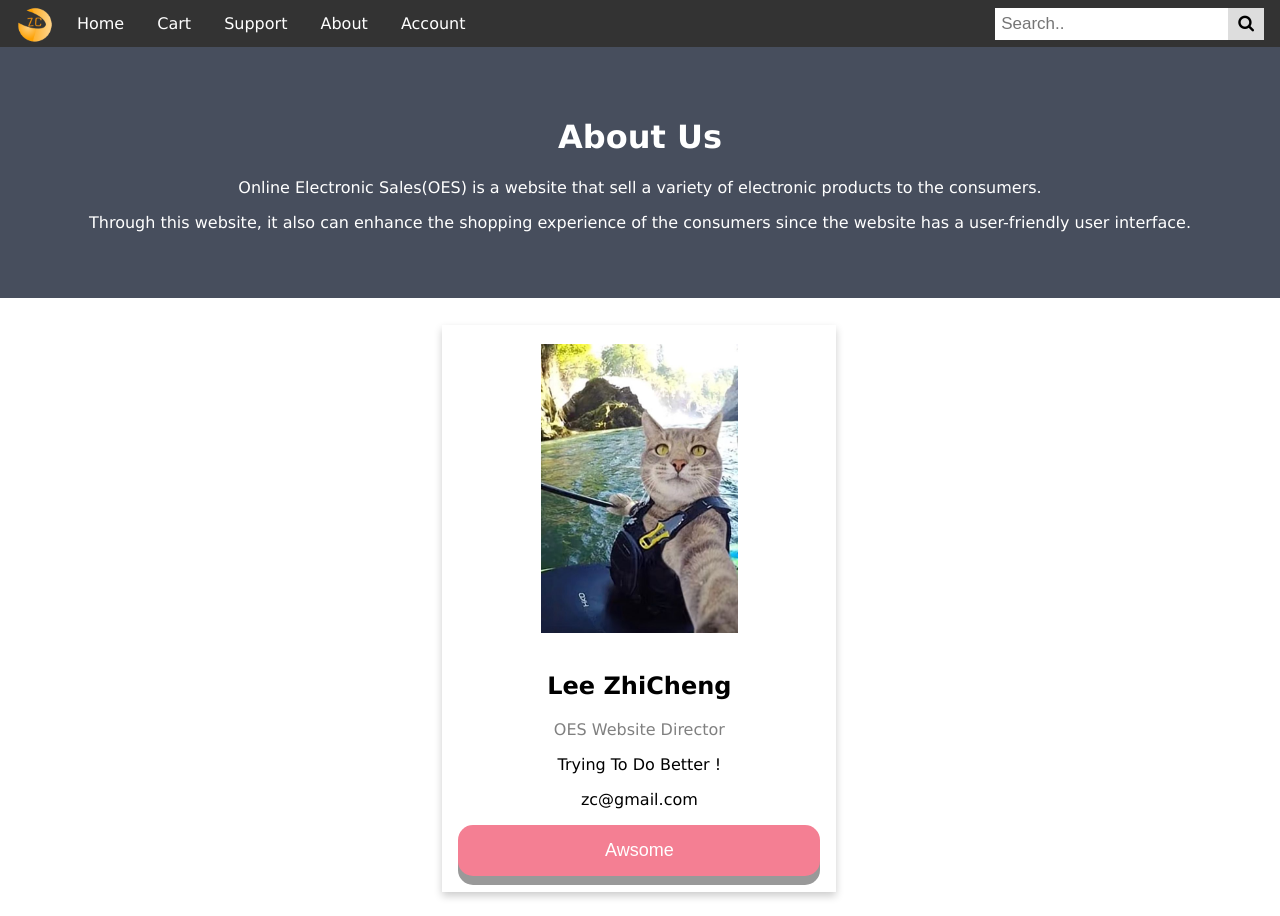
After one commit to Lee-ZC/webdev, a PHP site: page /about.php in a window 1280 px wide. The commit adds this page. Run offline with PHP 8.4, Linux system fonts and the light colour scheme; some libraries are stand-ins or nearby versions.

Commit message:
Support && About && Validation Login&Register Completed

```diff
--- /dev/null
+++ b/WebDevProject/about.php
@@ -0,0 +1,180 @@
+<!DOCTYPE html>
+<html>
+<head>
+    <script src="//cdn.jsdelivr.net/npm/sweetalert2@11"></script>
+
+
+<style>
+html {
+  box-sizing: border-box;
+}
+
+*, *:before, *:after {
+  box-sizing: inherit;
+}
+
+.column {
+  float: left;
+  width: 33.3%;
+  margin-bottom: 16px;
+  padding: 0 8px;
+}
+
+.card {
+  box-shadow: 0 4px 8px 0 rgba(0, 0, 0, 0.2);
+  margin: 8px;
+}
+
+.about-section {
+  padding: 50px;
+  text-align: center;
+  background-color: #474e5d;
+  color: white;
+}
+
+.container {
+  padding: 0 16px;
+}
+
+.container::after, .row::after {
+  content: "";
+  clear: both;
+  display: table;
+}
+
+.title {
+  color: grey;
+}
+
+.button {
+  border: none;
+  outline: 0;
+  display: inline-block;
+  padding: 8px;
+  color: white;
+  background-color: #000;
+  text-align: center;
+  cursor: pointer;
+  width: 100%;
+}
+
+.button:hover {
+  background-color: #555;
+}
+
+@media screen and (max-width: 650px) {
+  .column {
+    width: 100%;
+    display: block;
+  }
+}
+
+/*body  {
+  background-color:  #B97A6C;
+}*/
+body {
+  font-family: "Open Sans", -apple-system, BlinkMacSystemFont, "Segoe UI", Roboto, Oxygen-Sans, Ubuntu, Cantarell, "Helvetica Neue", Helvetica, Arial, sans-serif;
+}
+#myBtn {
+  display: none;
+  position: fixed;
+  bottom: 20px;
+  left: 30px;
+  z-index: 99;
+  font-size: 18px;
+  border: none;
+  outline: none;
+  background-color: red;
+  color: white;
+  cursor: pointer;
+  padding: 15px;
+  border-radius: 4px;
+}
+
+#myBtn:hover {
+  background-color: #555;
+}
+</style>
+</head>
+
+<!--website icon -->
+<link rel="icon" href="Image/ZClogo.ico" />
+
+
+<body>
+
+
+<!-- Site navigation menu -->
+<?php require_once ('header.php'); ?>
+
+<div class="about-section">
+  <h1>About Us</h1>
+  <p>Online Electronic Sales(OES) is a website that sell a variety of electronic products to the consumers.</p>
+  <p>Through this website, it also can enhance the shopping experience of the consumers since the website has a user-friendly user interface.</p>
+</div>
+
+<br>
+
+<!-- Back-To-Top -->
+<button onclick="topFunction()" id="myBtn" title="Go to top"><i class="fa fa-arrow-up"></i></button>
+
+
+
+<div class="row">
+  <div class="column">
+
+  </div>
+
+  <div class="column" style="text-align:center">
+    <div class="card" style="text-align:center">
+        <br>
+      <img src="Image/sohaicat.jpeg" alt="Mike" style="width:50%">
+      <div class="container">
+        <h2>Lee ZhiCheng</h2>
+        <p class="title"> OES Website Director</p>
+        <p>Trying To Do Better !</p>
+        <p>zc@gmail.com</p>
+        <p><button onclick="sweetalertclick()" class="button" style=" font-size: large;">Awsome</button></p>
+      </div>
+    </div>
+  </div>
+
+
+<script>
+
+    function sweetalertclick(){
+    Swal.fire(
+    'Thank You!',
+    'You are Awsome Too!',
+    'success' )
+    }
+
+
+    //Get the button
+    var mybutton = document.getElementById("myBtn");
+
+    // When the user scrolls down 20px from the top of the document, show the button
+    window.onscroll = function() {scrollFunction()};
+
+
+    function scrollFunction() {
+      if (document.body.scrollTop > 20 || document.documentElement.scrollTop > 20) {
+        mybutton.style.display = "block";
+      } else {
+        mybutton.style.display = "none";
+      }
+    }
+
+
+
+    // When the user clicks on the button, scroll to the top of the document
+    function topFunction() {
+      document.body.scrollTop = 0;
+      document.documentElement.scrollTop = 0;
+    }
+
+
+</script>
+
+</body>
+</html>
--- a/WebDevProject/header.php
+++ b/WebDevProject/header.php
@@ -5,6 +5,7 @@
   <title>Online Electronic Sales (OES)</title>
   <link rel="stylesheet" href="Bootstrap/header.css">
   <link rel="stylesheet" href="Bootstrap/mystyle.css">
+
 </head>
 
 
@@ -23,8 +24,8 @@
     <img src="Image/ZClogo.png"  width="45" height="40" alt="logo" style="margin-left: 1%;" >
     <a href="index.php">Home</a>
     <a href="cart.php">Cart</a>
-    <a href="#contact">Support</a>
-    <a href="#about">About</a>
+    <a href="support.php">Support</a>
+    <a href="about.php">About</a>
     <a href ="login.php">Account</a>
     <div class="search-container">
         <form action="/action_page.php">
--- a/WebDevProject/nbproject/private/private.xml
+++ b/WebDevProject/nbproject/private/private.xml
@@ -3,7 +3,8 @@
     <editor-bookmarks xmlns="http://www.netbeans.org/ns/editor-bookmarks/2" lastBookmarkId="0"/>
     <open-files xmlns="http://www.netbeans.org/ns/projectui-open-files/2">
         <group>
-            <file>file:/C:/xampp/htdocs/WebDevProject/register.php</file>
+            <file>file:/C:/xampp/htdocs/WebDevProject/about.php</file>
+            <file>file:/C:/xampp/htdocs/WebDevProject/index.php</file>
         </group>
     </open-files>
 </project-private>
```
Also changed, not shown: WebDevProject/index.php (+0 -62 lines), WebDevProject/login.php (+11 -8 lines), WebDevProject/register.php (+4 -8 lines), WebDevProject/support.php (added, +68 -0 lines), WebDevProject/Image/sohaicat.jpeg (added), WebDevProject/Image/support.PNG (added).
